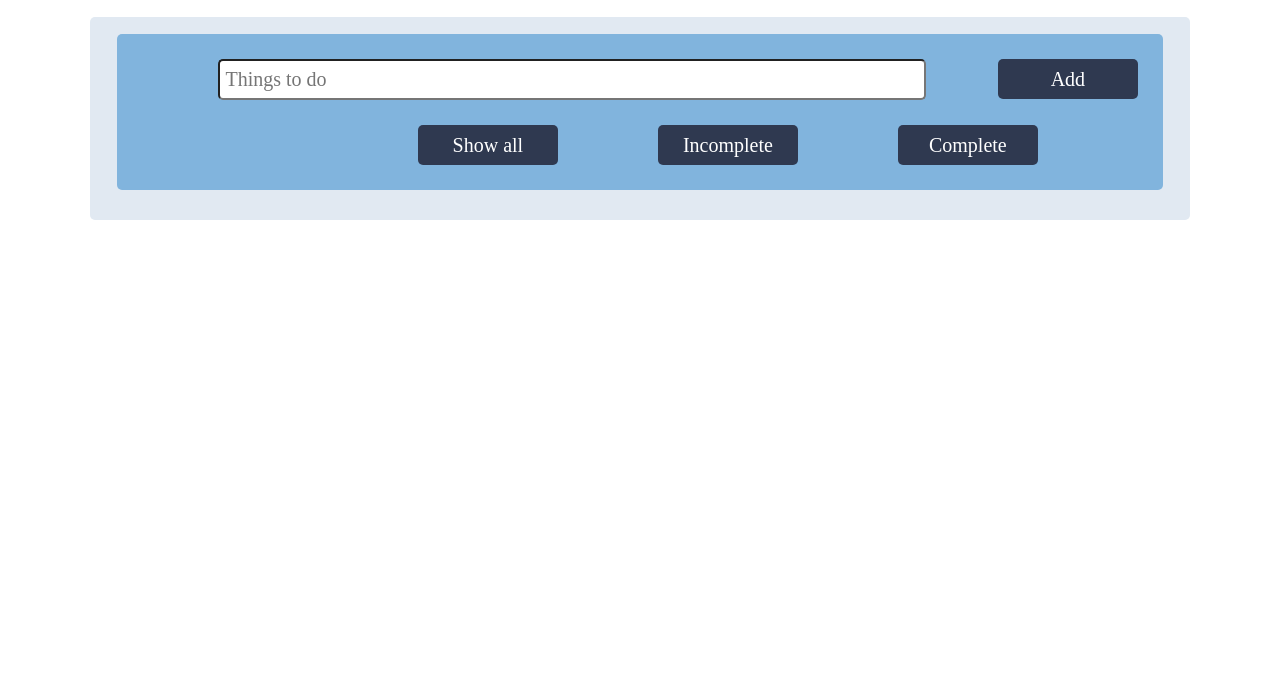
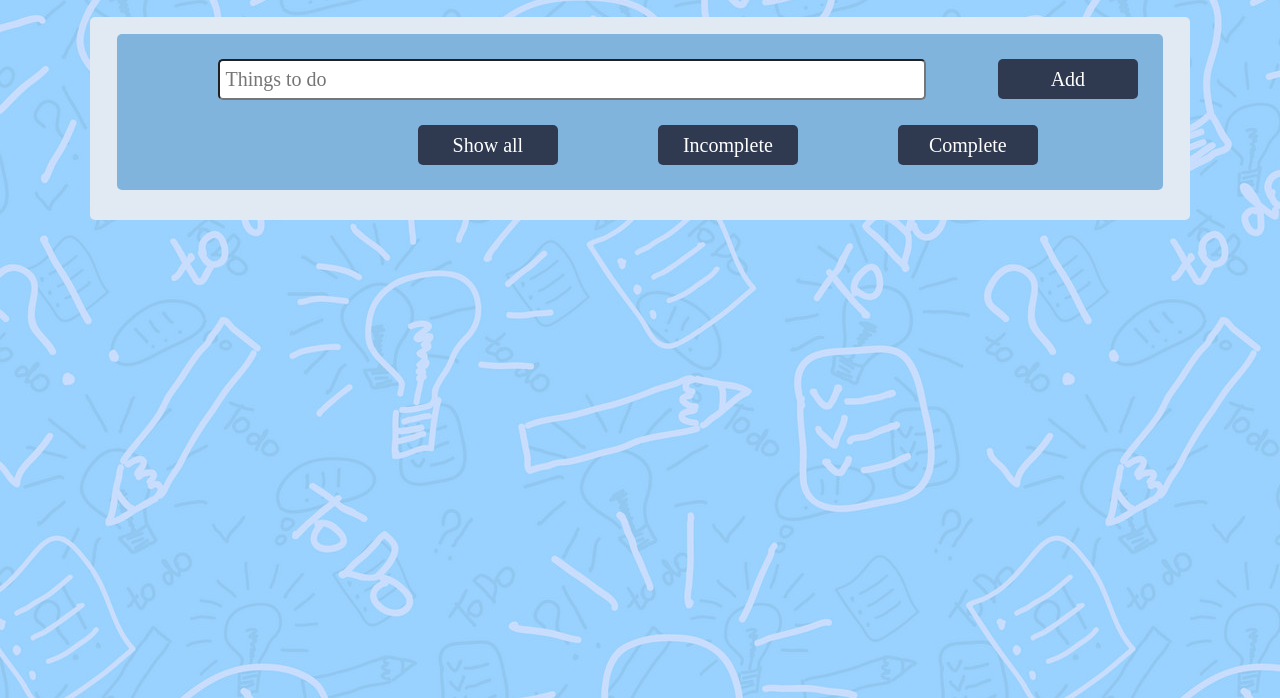
Before and after one commit to nsarojini/TODO-LIST, a plain HTML site: page index.html in a window 1280 px wide. Shown: the part 102-800 px from the top of the page. Drawn offline with Linux system fonts and the light colour scheme; the site is published under a folder, as on GitHub Pages, so addresses that start at the root find nothing.

Commit message:
Update style.css

```diff
--- a/style.css
+++ b/style.css
@@ -8,7 +8,7 @@ html {
 
 body {
     min-height: 100%;
-    background-image: url("/images/todopencil.jpg");
+    background-image: url("images/todopencil.jpg");
     margin: 0;
     padding: 0;
 }
```
